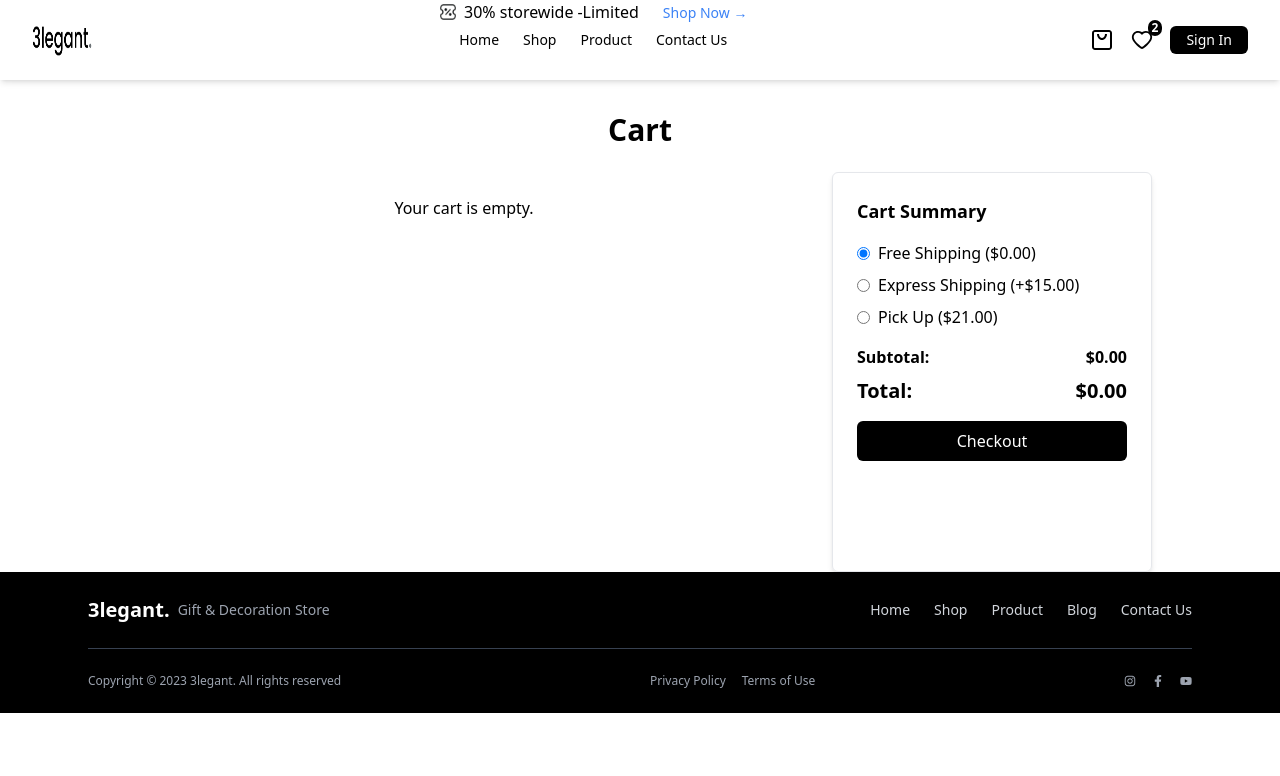
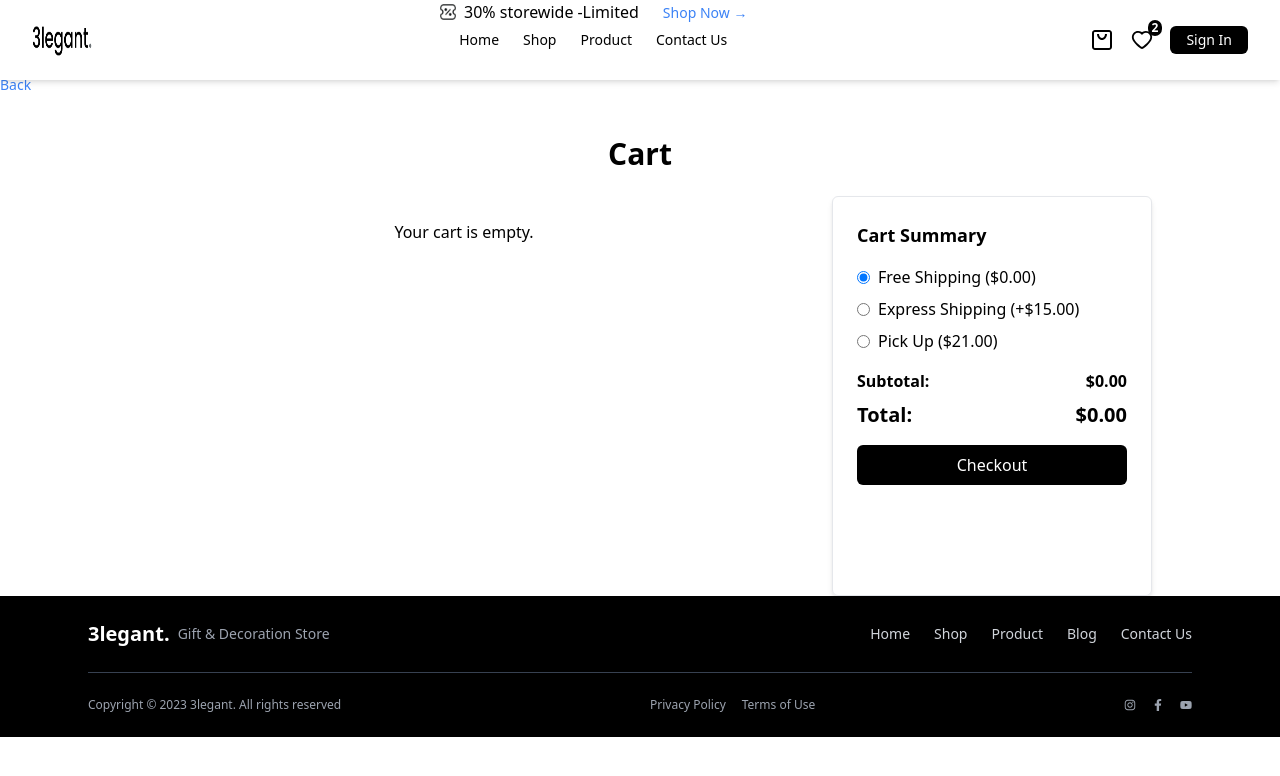
Before and after one commit to Alani158/e-commerce, a React (Create React App) app in the folder client/my-app-name/: page /cart in a window 1280 px wide. Shown: the top 776 px of the page. Built offline with nearby package versions, Linux system fonts and the light colour scheme.

Commit message:
add back link to shop in Cart component

```diff
--- a/client/my-app-name/src/components/Cart.jsx
+++ b/client/my-app-name/src/components/Cart.jsx
@@ -56,8 +56,14 @@ const Cart = () => {
   const total = subtotal + shipping;
 
   return (
+
     <div>
       <Navbar />
+
+
+              <a href="/shopnow" className="text-sm text-blue-500  hover:underline">
+                Back
+              </a>
       <div className="w-[80%] mx-auto mt-10">
         <h2 className="text-3xl font-bold text-center mb-6"> Cart</h2>
 
```
